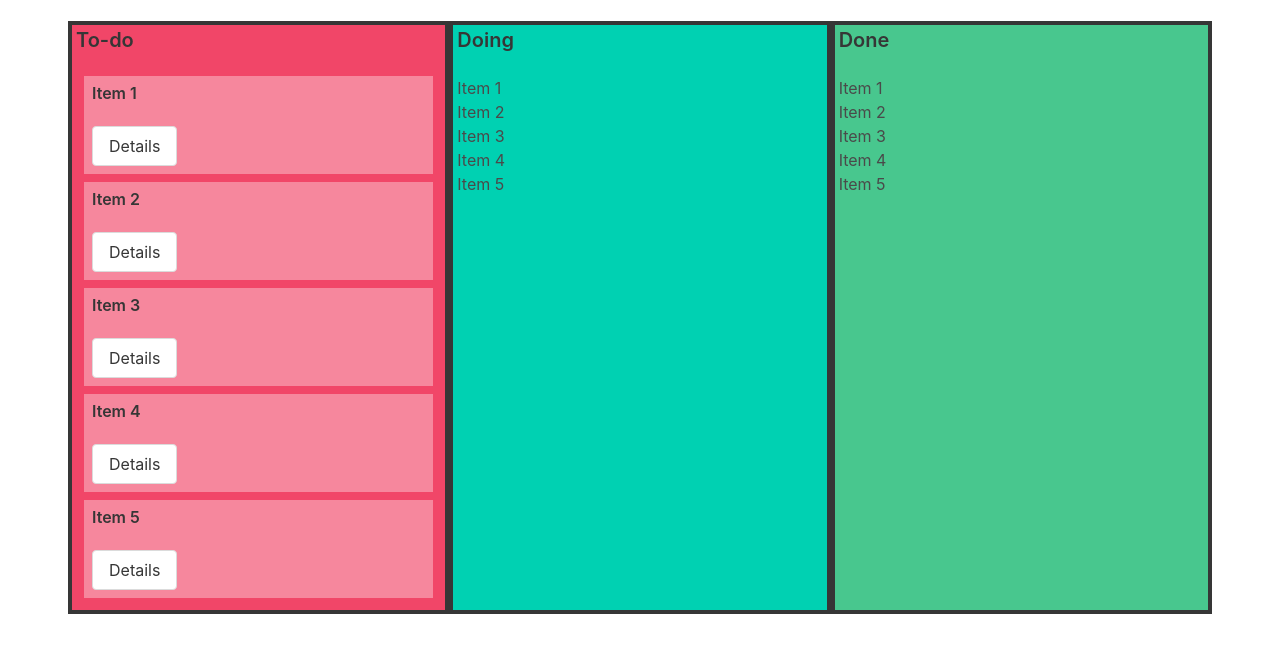
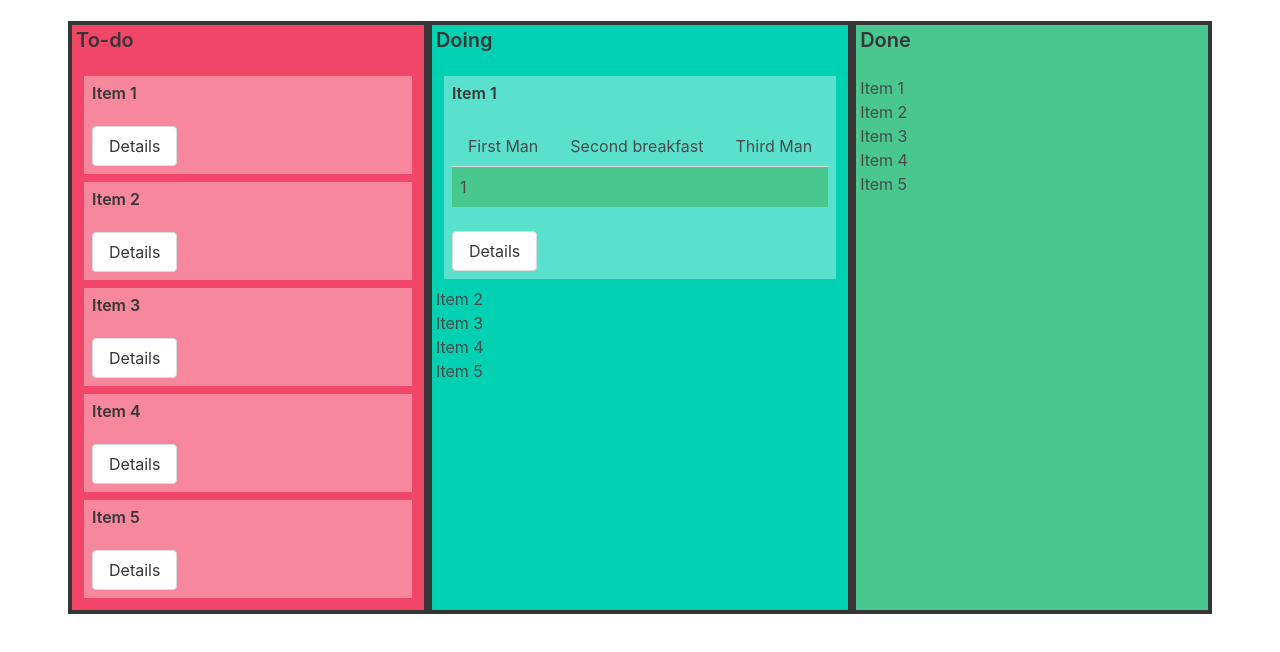
Before and after one commit to jagestedt/u06, a website: page index.html in a window 1280 px wide. Shown: the part 68-720 px from the top of the page. Drawn offline with nearby package versions, Linux system fonts and the light colour scheme.

Commit message:
add tabs

```diff
--- a/index.html
+++ b/index.html
@@ -35,9 +35,12 @@
       <section class="border column has-background-danger p-1 m-1">
         <h2 class="title is-5">To-do</h2>
         <ul id="sortable1" class="connectedSortable">
+
+          <!-- CARD 1 -->
           <li id="task-1" class="p-2 m-2 card-background"><h3 class="title is-6">Item 1</h3>
             <button id="opener-1" class="button">Details</button>
           </li>
+          <!-- END CARD 1 -->
           <li id="task-2" class="p-2 m-2 card-background"><h3 class="title is-6">Item 2</h3>
             <button id="opener-2" class="button">Details</button>
           </li>
@@ -55,7 +58,45 @@
       <section class="column has-background-primary p-1 m-1">
         <h2 class="title is-5">Doing</h2>
         <ul id="sortable2" class="connectedSortable">
-          <li class="">Item 1</li>
+          <!-- CARD 1 -->
+          <li class="p-2 m-2 card-background"><h3 class="title is-6">Item 1</h3>
+            <!-- TABS -->
+            <div id="tabs" class="tabs my-tabs">
+              <ul>
+                <li><a href="#tabs-1">First Man</a></li>
+                <li><a href="#tabs-2">Second breakfast</a></li>
+                <li><a href="#tabs-3">Third Man</a></li>
+              </ul>
+              <section id="tabs-1" class="has-background-success p-2">
+                <p>1</p>
+              </section>
+              <section id="tabs-2" class="has-background-primary p-2">
+                <p>2</p>
+              </section>
+              <section id="tabs-3" class="has-background-warning p-2">
+                <p>3</p>
+              </section>
+            </div>
+            <!-- <div id="tabs" class="tabs">
+              <ul class="tab-headings has-background-dark">
+                <li><a href="#tabs-1">Nunc tincidunt</a></li>
+                <li><a href="#tabs-2">Proin dolor</a></li>
+                <li><a href="#tabs-3">Aenean lacinia</a></li>
+              </ul>
+              <div id="tabs-1">
+                <p>Proin elit arcu, rutrum commodo, vehicula tempus, commodo a, risus. Curabitur nec arcu. Donec sollicitudin mi sit amet mauris.</p>
+              </div>
+              <div id="tabs-2">
+                <p>Morbi tincidunt, dui sit amet facilisis feugiat, odio metus gravida ante, ut pharetra massa metus id nunc.</p>
+              </div>
+              <div id="tabs-3">
+                <p>Mauris eleifend est et turpis. Duis id erat. Suspendisse potenti. Aliquam vulputate, pede vel vehicula accumsan, mi neque rutrum erat, eu congue orci lorem eget lorem. Vestibulum non ante.</p>
+              </div>
+            </div> -->
+
+            <button class="button">Details</button>
+          </li>
+          <!-- END CARD 1 -->
           <li class="">Item 2</li>
           <li class="">Item 3</li>
           <li class="">Item 4</li>
--- a/js/main.js
+++ b/js/main.js
@@ -48,3 +48,8 @@ $(function () {
     $('#dialog-2').dialog('open');
   });
 });
+
+// TABS
+$(function () {
+  $('#tabs').tabs();
+});
--- a/styles/styles.css
+++ b/styles/styles.css
@@ -8,3 +8,7 @@
   background-color: #222;
   display: flex;
 }
+
+.my-tabs {
+  display: block;
+}
```
